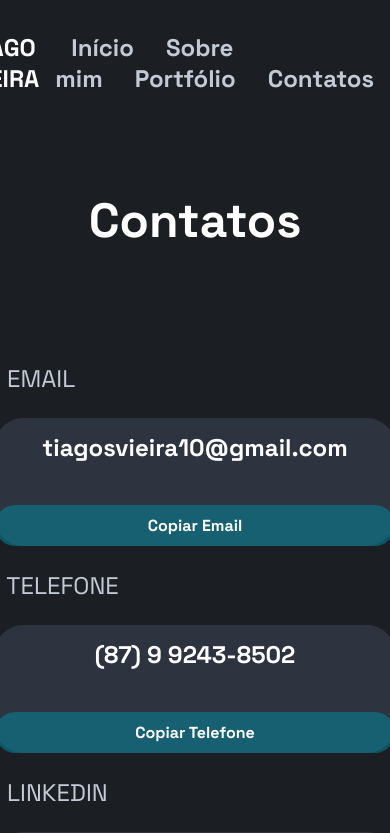
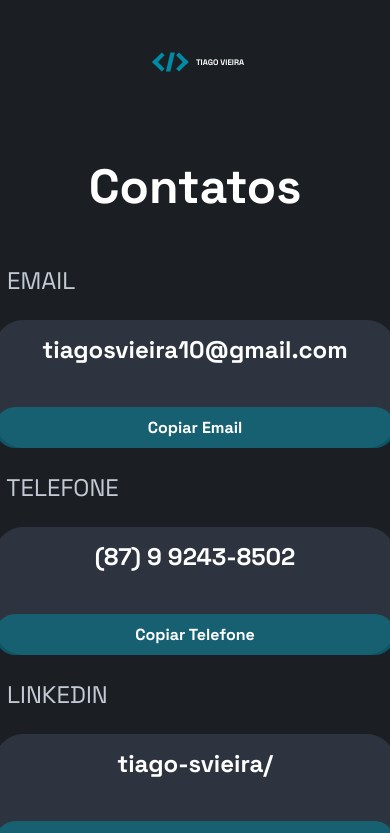
Before and after one commit to tiagosvieira10/my-portfolio, a Next.js app: page /contatos in a window 390 px wide. Shown: the top 833 px of the page. Built offline with nearby package versions, Linux system fonts and the light colour scheme.

Commit message:
responsividade pronta faltando header

```diff
--- a/src/styles/pages/app.ts
+++ b/src/styles/pages/app.ts
@@ -5,13 +5,18 @@ export const Container = styled('div', {
   alignItems: 'flex-start',
   justifyContent: 'center',
   minHeight: '100vh',
+
+  '@media screen and (max-width: 768px)': {
+    padding: '1.3rem',
+    alignItems: 'center',
+  }
 })
 
 export const Header = styled('header', {
   display: 'flex',
   alignItems: 'center',
   justifyContent: 'flex-end',
-  width: '100%',
+  // width: '100%',
   maxWidth: 1250,
   margin:'1rem auto',
 
@@ -26,6 +31,17 @@ export const Header = styled('header', {
     '&:hover':{
       color: '$corSecundaria',
     },
+  },
+
+  '@media screen and (max-width: 768px)': {
+    justifyContent: 'center', // Centralizando os elementos horizontalmente
+    margin: 0,
+
+
+    a: {
+      display: 'none',
+      fontSize: '0.5rem'
+    }
   }
  })
 
@@ -40,6 +56,12 @@ export const LogoContainer = styled('div', {
     '&:hover':{
       color: 'white',
     },
+
+  },
+  '@media screen and (max-width: 768px)': {
+    alignItems: 'center', // Centralizando os elementos verticalmente
+    marginRight: 0,
+
   }
 
 })
--- a/src/styles/pages/contatos.ts
+++ b/src/styles/pages/contatos.ts
@@ -12,6 +12,11 @@ export const ContatosContainer = styled('main',{
   h1: {
     color: 'white',
     fontSize: '3rem',
+  },
+
+  '@media screen and (max-width: 768px)': {
+    padding: '1.3rem',
+    margin: '2rem auto',
   }
 })
 export const CardContato = styled('section',{
@@ -28,6 +33,10 @@ export const CardContato = styled('section',{
     span: {
       color: '$corSecundaria'
     }
+  },
+
+  '@media screen and (max-width: 768px)': {
+    margin: '3rem',
   }
 })
 
@@ -75,6 +84,6 @@ export const Contato = styled('section',{
       backgroundColor: '$corSecundaria',
       fontSize: '1.1rem',
     },
-    transition: '0.5s'
+    transition: '0.5s',
   }
 })
```
